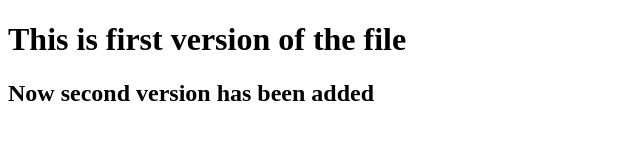
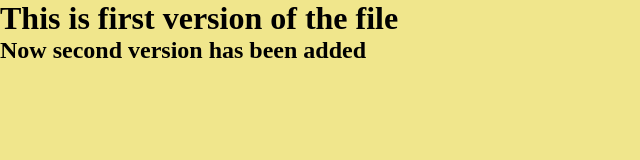
Before and after one commit to ziasqa/repo1, a plain HTML site: page index.html in a window 1280 px wide. Shown: the whole page, without its empty margins (0-640 px from the left). Drawn offline with Linux system fonts and the light colour scheme.

Commit message:
Update index.html

```diff
--- a/index.html
+++ b/index.html
@@ -2,7 +2,7 @@
 <html lang="en">
 <head>
     <meta charset="UTF-8">
-    <link rel="styleshet" href="index.css">
+    <link rel="stylesheet" href="index.css">
     <meta name="viewport" content="width=device-width, initial-scale=1.0">
     <title>Document</title>
 </head>
```
